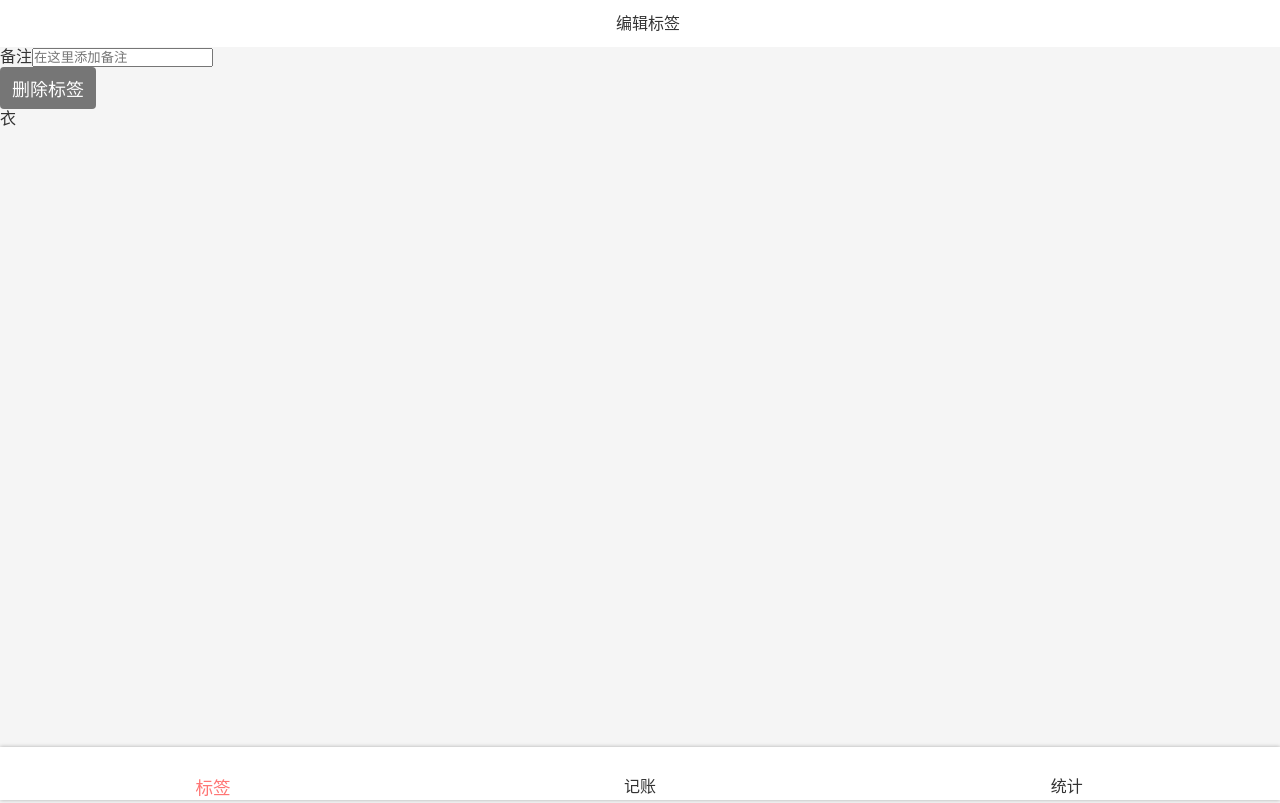
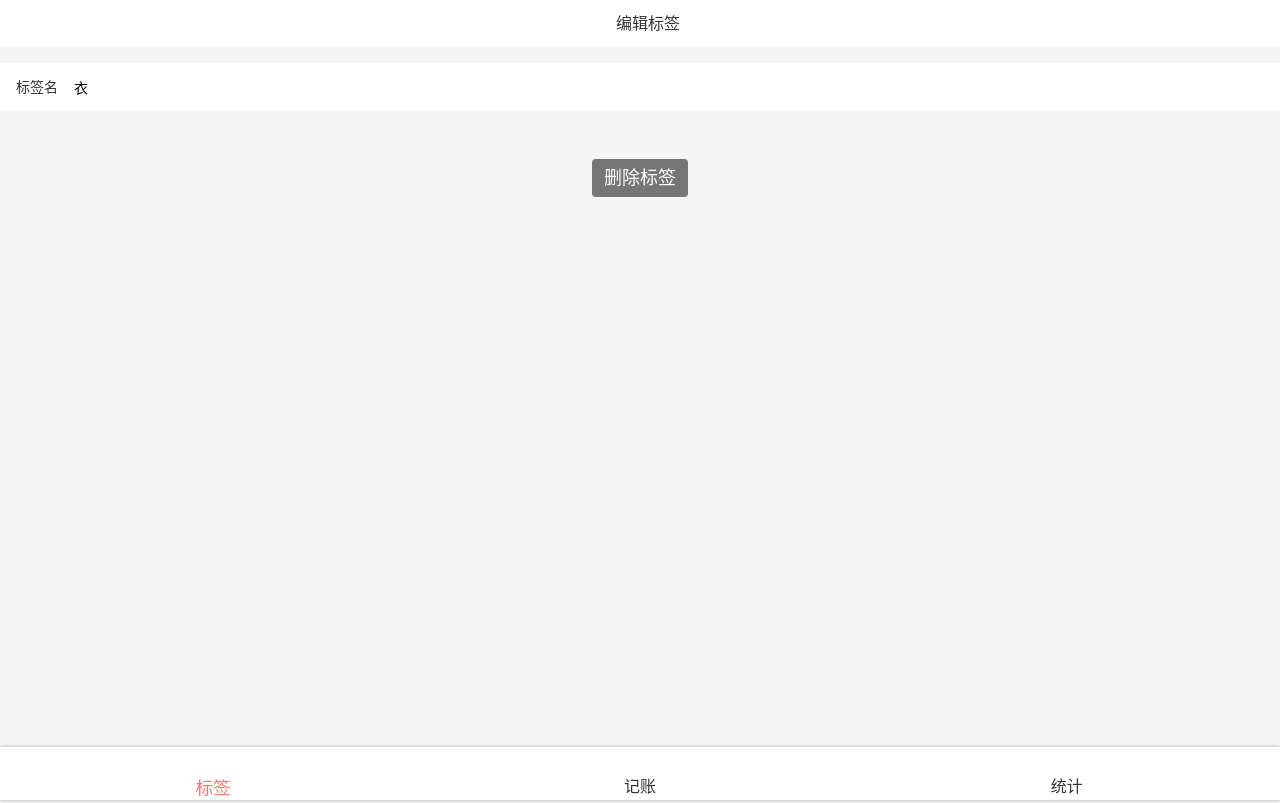
Before and after one commit to ylm3112370004/mm-money, a React app: page /#/tags/1 in a window 1280 px wide. Built offline with nearby package versions, Linux system fonts and the light colour scheme.

Commit message:
Tag组件的样式

```diff
--- a/src/components/Input.tsx
+++ b/src/components/Input.tsx
@@ -2,7 +2,7 @@ import React, { useRef } from 'react';
 import styled from 'styled-components';
 
 const Wrapper = styled.section`
-  padding: 10px 16px;
+  padding: 0px 16px;
   font-size: 14px;
   > label {
     display: flex;
--- /dev/null
+++ b/src/components/Position.tsx
@@ -0,0 +1,16 @@
+import styled from "styled-components"
+
+const Space = styled.div`
+height: 16px;
+`
+const Center = styled.div`
+display: flex;
+flex-direction: column;
+justify-content: center;
+align-items: center;
+`
+
+export {
+  Space,
+  Center
+}
--- a/src/index.scss
+++ b/src/index.scss
@@ -28,6 +28,12 @@ body {
   line-height: 1.2;
   background: #f5f5f5;
 }
+button, input {
+  font: inherit;
+}
+:focus {
+  outline: none;
+}
 .icon {
   width: 1.6em;
   height: 1.6em;
--- a/src/views/Tag.tsx
+++ b/src/views/Tag.tsx
@@ -1,10 +1,12 @@
 import React from 'react';
-import Layout from 'components/Layout';
 import { useParams } from "react-router-dom";
 import { useTags } from 'lib/useTags';
 import Icon from 'components/Icon';
 import { Button } from 'components/Button';
 import styled from 'styled-components';
+import Input from 'components/Input';
+import Layout from 'components/Layout';
+import { Space, Center } from 'components/Position';
 
 type Params = {
   id: string;
@@ -21,27 +23,36 @@ const TopBar = styled.header`
     height: 1em;
   }
 `
-
+const InputWrapper = styled.div`
+  background: #fff;
+`
 const Tag = () => {
   const { findTag } = useTags()
   const { id } = useParams<Params>();
   const tag = findTag(parseInt(id))
-  return <Layout>
-    <TopBar>
-      <Icon name="left"/>
-      <span>编辑标签</span>
-      <span></span>
-    </TopBar>
-    <div>
-      <label htmlFor="">
-          <span>备注</span>
-          {/* <input value={note} onChange={(e) => setNote(e.target.value)} type="text" placeholder="在这里添加备注" /> */}
-          <input type="text" placeholder="在这里添加备注" />
-        </label>
-      </div>
-    <div><Button>删除标签</Button></div>
-    {tag.name}
-  </Layout>
+  return (
+    <Layout>
+      <TopBar>
+        <Icon name="left" />
+        <span>编辑标签</span>
+        <span></span>
+      </TopBar>
+      <Space></Space>
+      <InputWrapper>
+        <Input label="标签名"
+          type="text"
+          value={tag.name}
+          // onChange={handleChange}
+          placeholder="在这里添加备注" />
+        </InputWrapper>
+      <Center>
+        <Space></Space>
+        <Space></Space>
+        <Space></Space>
+        <Button>删除标签</Button>
+      </Center>
+    </Layout>
+  )
 }
 
 export default Tag
--- a/src/views/Tags.tsx
+++ b/src/views/Tags.tsx
@@ -5,6 +5,7 @@ import styled from 'styled-components';
 import Icon from 'components/Icon';
 import { Link } from 'react-router-dom';
 import { Button } from 'components/Button';
+import { Space, Center } from 'components/Position';
 
 const TagList = styled.ol`
   font-size: 16px;
@@ -22,15 +23,6 @@ const TagList = styled.ol`
     }
 
   }
-`
-const Space = styled.div`
-  height: 16px;
-`
-const Center = styled.div`
-  display: flex;
-  flex-direction: column;
-  justify-content: center;
-  align-items: center;
 `
 
 function Tags() {
```
